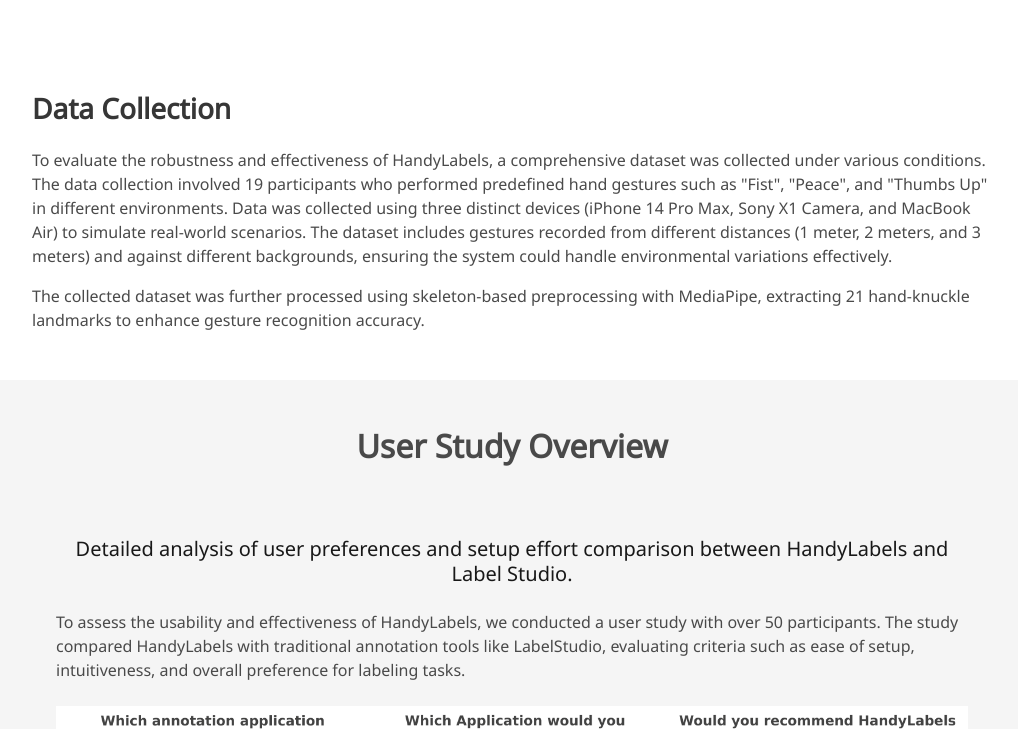
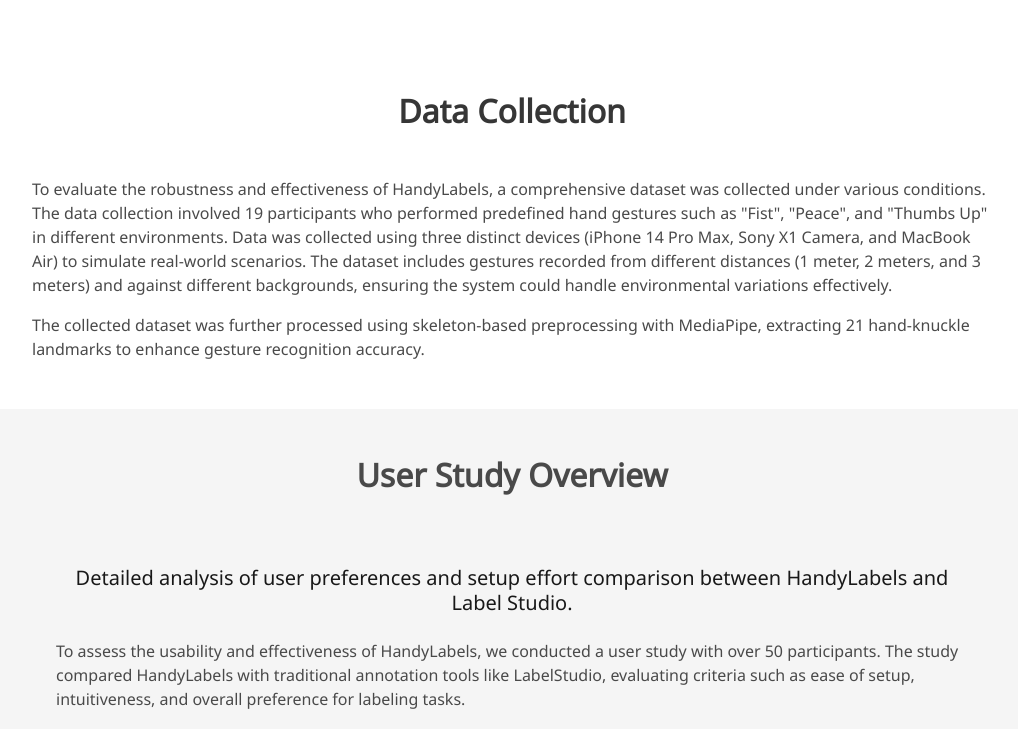
Before and after one commit to imsachinsingh00/HandyLabels_academic_project_page, a plain HTML site: page index.html in a window 1280 px wide. Shown: the part 2730-3459 px from the top of the page, without its empty margins (128-1146 px from the left). Drawn offline with nearby package versions, Linux system fonts and the light colour scheme; some icons are missing; a web font is replaced by a local one.

Commit message:
index.html

```diff
--- a/index.html
+++ b/index.html
@@ -189,7 +189,8 @@ and export their results.
 
 <section class="section">
   <div class="container is-max-desktop content">
-    <h2 class="title">Data Collection</h2>
+    <h1 class="title has-text-centered">Data Collection</h1><br>
+
     <p>
       To evaluate the robustness and effectiveness of HandyLabels, a comprehensive dataset was collected under various conditions.
       The data collection involved 19 participants who performed predefined hand gestures such as "Fist", "Peace", and "Thumbs Up" in different environments.
@@ -266,12 +267,12 @@ hand landmarks to improve gesture recognition across varied environments.
 
 
 <!--BibTex citation -->
-  <section class="section" id="BibTeX">
+  <!-- <section class="section" id="BibTeX">
     <div class="container is-max-desktop content">
       <h2 class="title">BibTeX</h2>
       <pre><code>BibTex Code Here</code></pre>
     </div>
-</section>
+</section> -->
 <!--End BibTex citation -->
 
 
```
